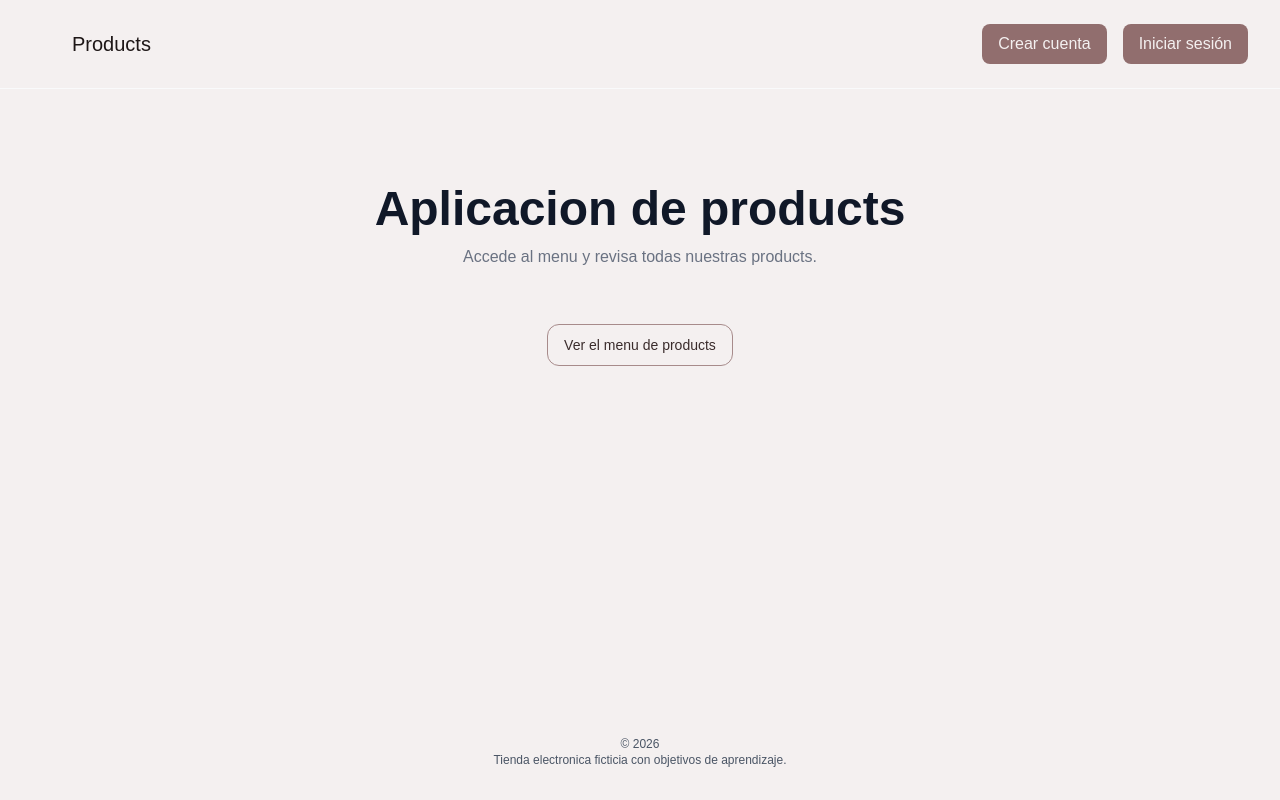
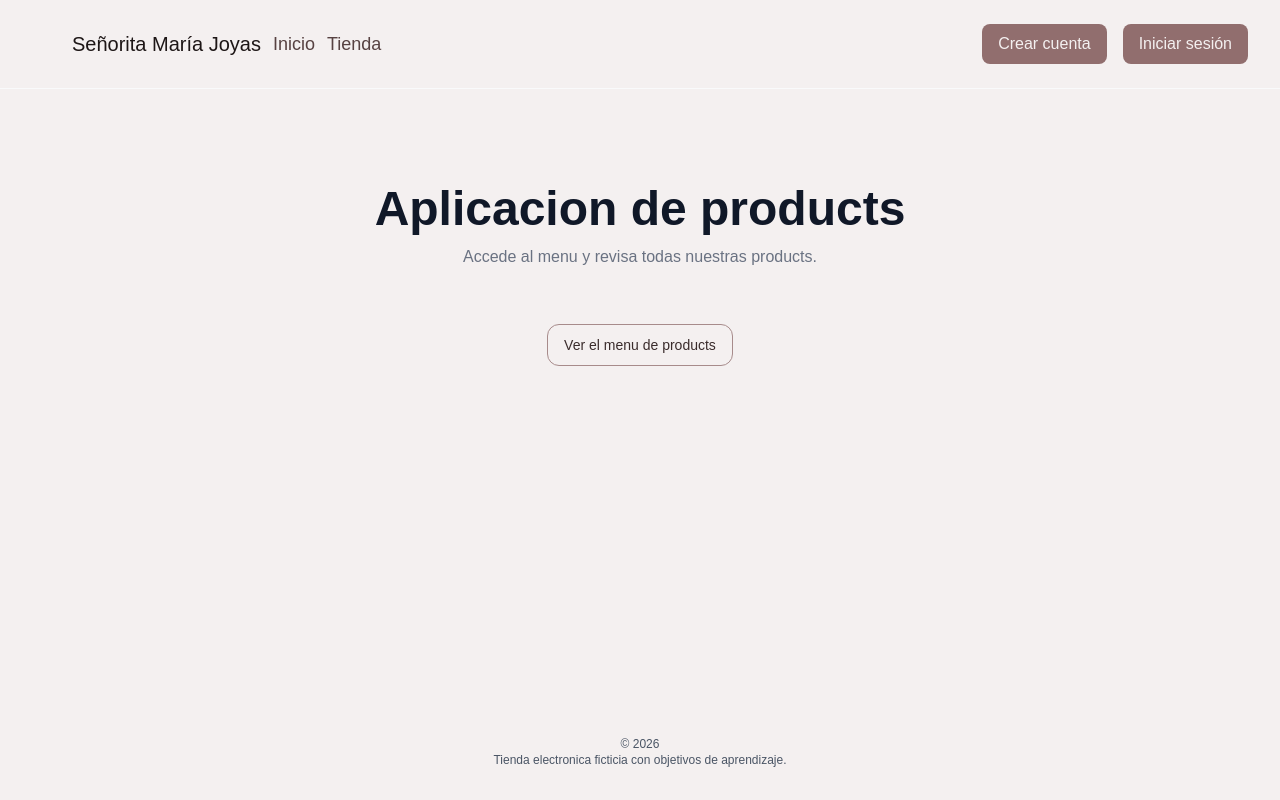
Before and after one commit to aescuderof/smj3, a React (Vite) app in the folder smj-m7/: page / in a window 1280 px wide. Built offline with nearby package versions, Linux system fonts and the light colour scheme; no server answers; a web font is replaced by a local one.

Commit message:
nav bar inicio y tienda

```diff
--- a/smj-m7/src/components/Layout/Header.jsx
+++ b/smj-m7/src/components/Layout/Header.jsx
@@ -37,8 +37,21 @@ export default function Header() {
       <nav className="flex items-center justify-between px-8 py-6 border-b border-gray-50">
         <ul className="flex items-center gap-8">
           <li className="ml-10 flex items-center gap-3 text-xl font-semibold text-dust-grey-900">
-            <Link to="/products" className="font-medium">
-              Products
+            <Link to="/" className="font-medium">
+                <span>Señorita María Joyas</span>
+            </Link>
+
+            <Link
+              to="/"
+              className="text-lg font-light text-dust-grey-700 transition hover:text-dust-grey-500"
+            >
+              Inicio
+            </Link>
+            <Link
+              to="/products"
+              className="text-lg font-light text-dust-grey-700 transition hover:text-dust-grey-500"
+            >
+              Tienda
             </Link>
           </li>
         </ul>
```
